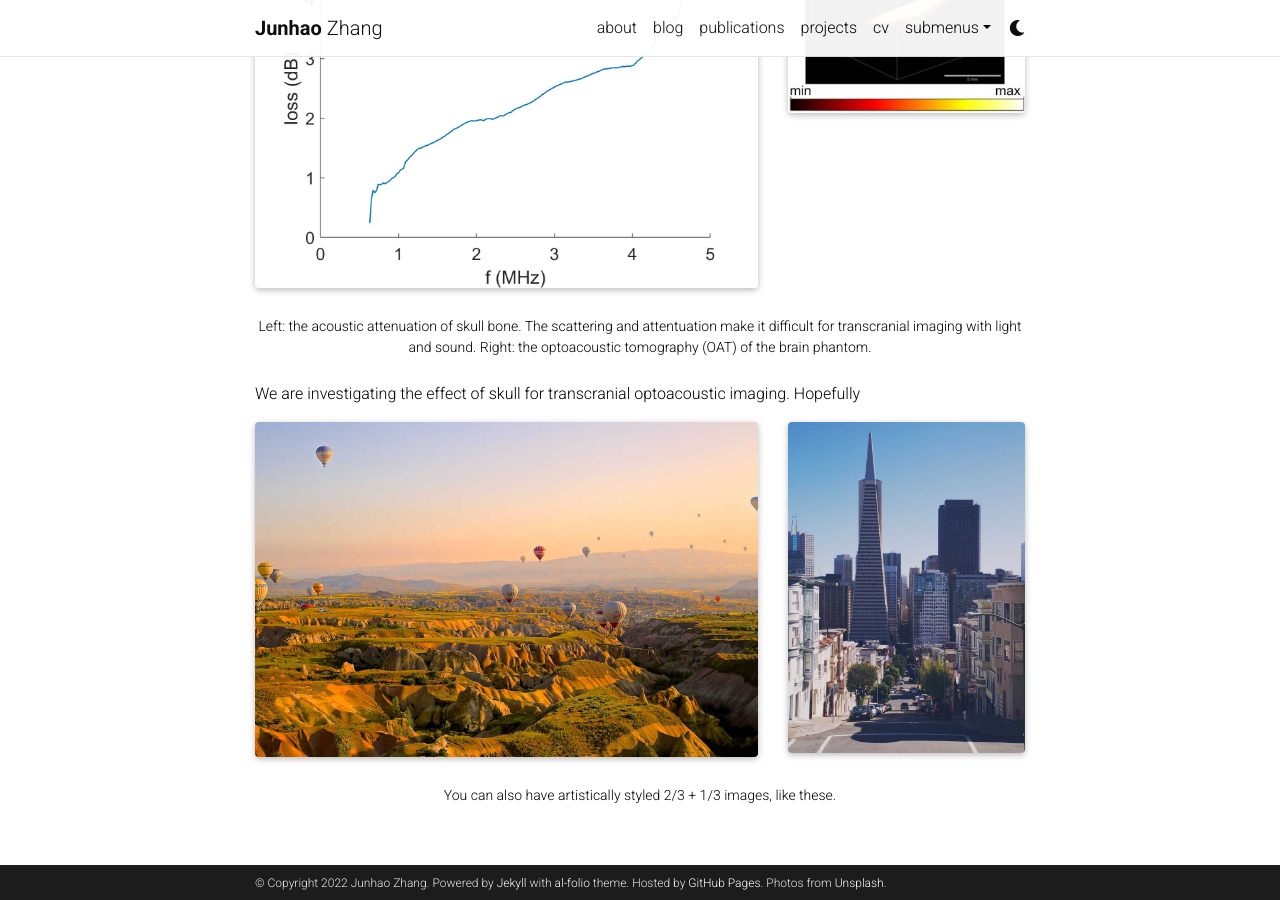
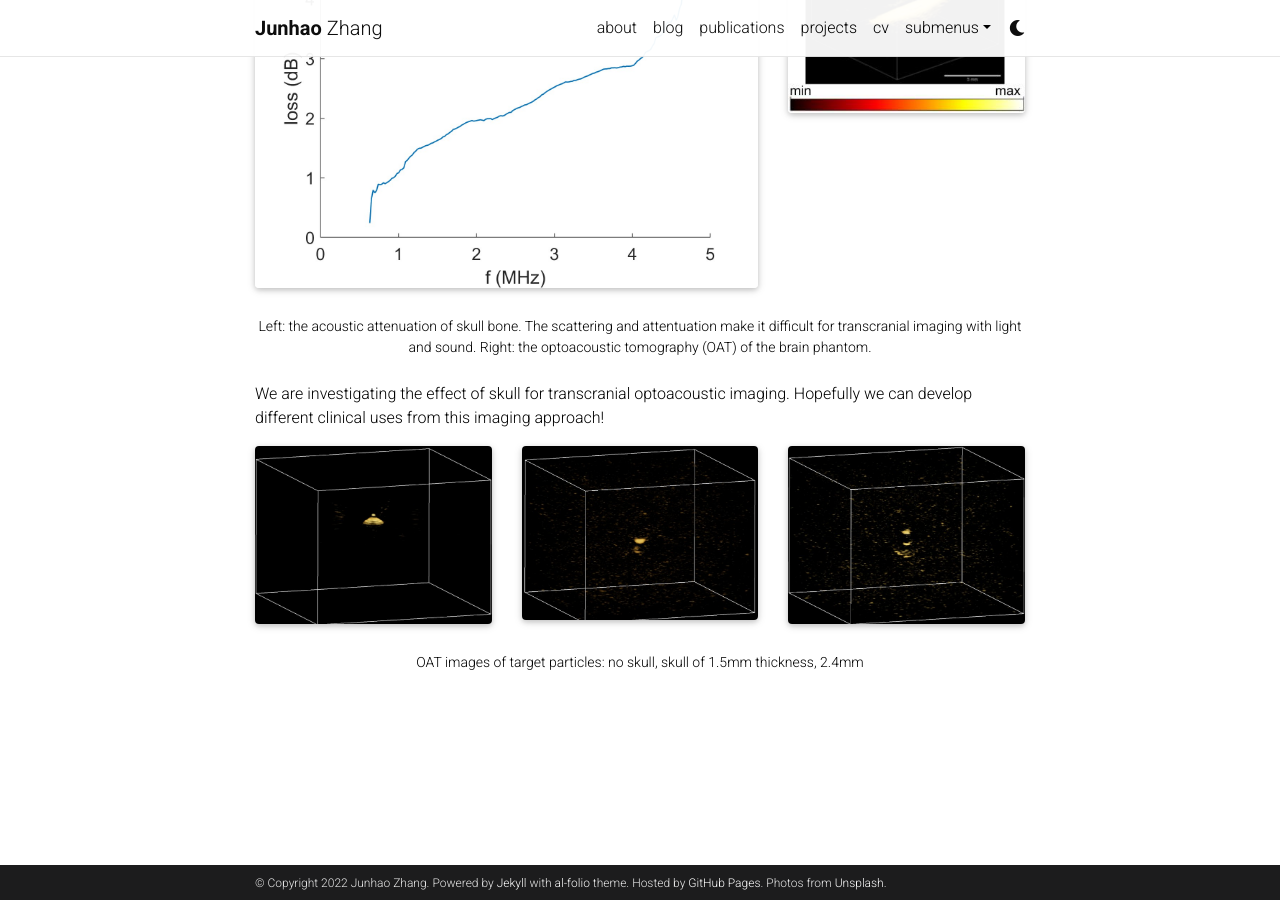
Before and after one commit to Junha0Zhang/junha0Zhang.github.io, a Jekyll site: the page built from _projects/1_project.md, in a window 1280 px wide and 900 px high, scrolled down 939 px. Built offline with Jekyll 4.4.1, drawn with Linux system fonts in a browser that asks for light colours; full-size pictures stand in for the smaller copies a plugin makes; comment, search, counter and statistics services are not loaded; a style sheet for code colours, icons or effects is not loaded.

Commit message:
Update 1_project.md

```diff
--- a/_projects/1_project.md
+++ b/_projects/1_project.md
@@ -37,17 +37,20 @@ We establish the feasibility of human brain OAT by evaluating transcranial 3D im
     Left: the acoustic attenuation of skull bone. The scattering and attentuation make it difficult for transcranial imaging with light and sound. Right: the optoacoustic tomography (OAT) of the brain phantom.
 </div>
 
-We are investigating the effect of skull for transcranial optoacoustic imaging. Hopefully
+We are investigating the effect of skull for transcranial optoacoustic imaging. Hopefully we can develop different clinical uses from this imaging approach!
 
 
-<div class="row justify-content-sm-center">
-    <div class="col-sm-8 mt-3 mt-md-0">
-        {% include figure.html path="assets/img/6.jpg" title="example image" class="img-fluid rounded z-depth-1" %}
+<div class="row">
+    <div class="col-sm mt-3 mt-md-0">
+        {% include figure.html path="assets/img/wo_skull.jpg" title="no skull" class="img-fluid rounded z-depth-1" %}
     </div>
-    <div class="col-sm-4 mt-3 mt-md-0">
-        {% include figure.html path="assets/img/11.jpg" title="example image" class="img-fluid rounded z-depth-1" %}
+    <div class="col-sm mt-3 mt-md-0">
+        {% include figure.html path="assets/img/1.5mm.jpg" title="1.5 mm" class="img-fluid rounded z-depth-1" %}
+    </div>
+    <div class="col-sm mt-3 mt-md-0">
+        {% include figure.html path="assets/img/2.4mm.jpg" title="2.4 mm" class="img-fluid rounded z-depth-1" %}
     </div>
 </div>
 <div class="caption">
-    You can also have artistically styled 2/3 + 1/3 images, like these.
+    OAT images of target particles: no skull, skull of 1.5mm thickness, 2.4mm
 </div>
```
